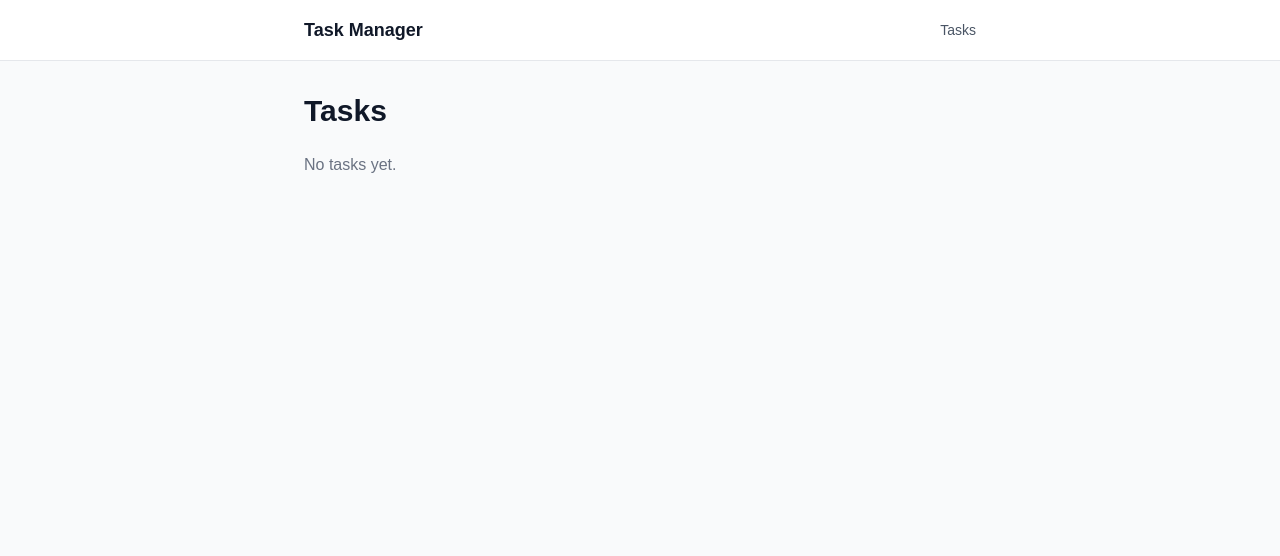
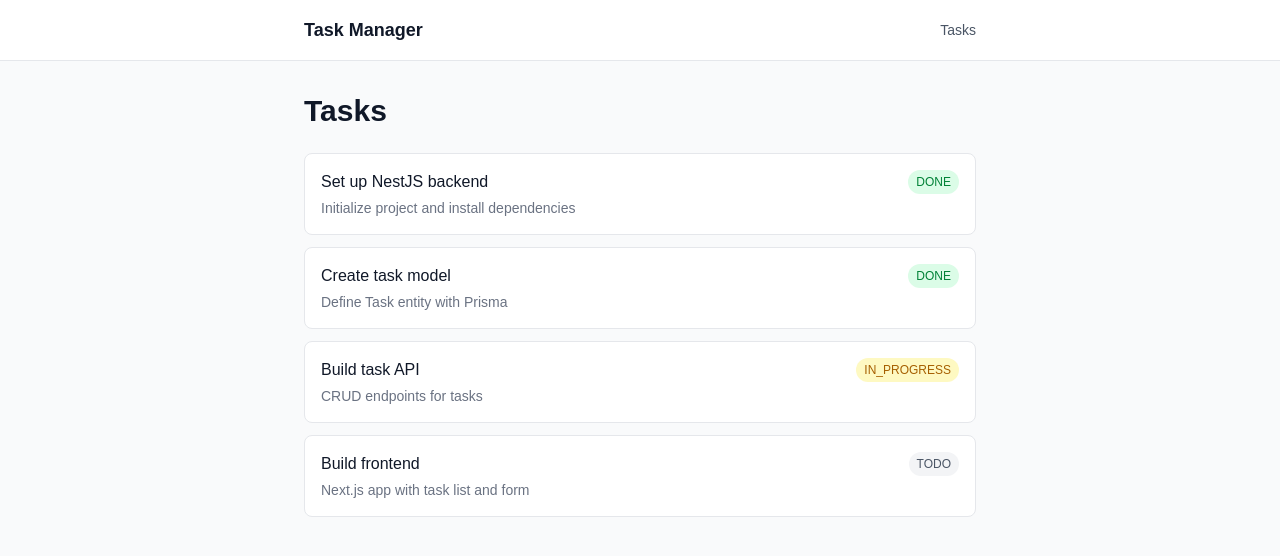
Before and after one commit to b-rajkumar-incubyte/coe, a Next.js app in the folder task-management/frontend/: page /tasks in a window 1280 px wide. Shown: the top 556 px of the page. Built offline with nearby package versions, Linux system fonts and the light colour scheme.

Commit message:
create TasksPage and render it with mock data

```diff
--- a/task-management/frontend/src/app/tasks/page.tsx
+++ b/task-management/frontend/src/app/tasks/page.tsx
@@ -1,10 +1,45 @@
-export default function Tasks() {
+type Task = {
+  id: number;
+  title: string;
+  description: string;
+  status: "TODO" | "IN_PROGRESS" | "DONE";
+};
+
+const tasks: Task[] = [
+  { id: 1, title: "Set up NestJS backend", description: "Initialize project and install dependencies", status: "DONE" },
+  { id: 2, title: "Create task model", description: "Define Task entity with Prisma", status: "DONE" },
+  { id: 3, title: "Build task API", description: "CRUD endpoints for tasks", status: "IN_PROGRESS" },
+  { id: 4, title: "Build frontend", description: "Next.js app with task list and form", status: "TODO" },
+];
+
+const statusStyles: Record<Task["status"], string> = {
+  DONE: "bg-green-100 text-green-700",
+  IN_PROGRESS: "bg-yellow-100 text-yellow-700",
+  TODO: "bg-gray-100 text-gray-600",
+};
+
+
+export default function TasksPage() {
   return (
     <main className="min-h-screen bg-gray-50 p-8">
       <div className="max-w-2xl mx-auto">
         <h1 className="text-3xl font-bold text-gray-900 mb-6">Tasks</h1>
-        <p className="text-gray-500">No tasks yet.</p>
+        <ul className="space-y-3">
+          {tasks.map((task) => (
+            <li key={task.id} className="bg-white rounded-lg border border-gray-200 p-4">
+              <div className="flex items-start justify-between gap-4">
+                <div>
+                  <p className="font-medium text-gray-900">{task.title}</p>
+                  <p className="text-sm text-gray-500 mt-1">{task.description}</p>
+                </div>
+                <span className={`text-xs font-medium px-2 py-1 rounded-full shrink-0 ${statusStyles[task.status]}`}>
+                  {task.status}
+                </span>
+              </div>
+            </li>
+          ))}
+        </ul>
       </div>
     </main>
-    );
+  );
 }
```
